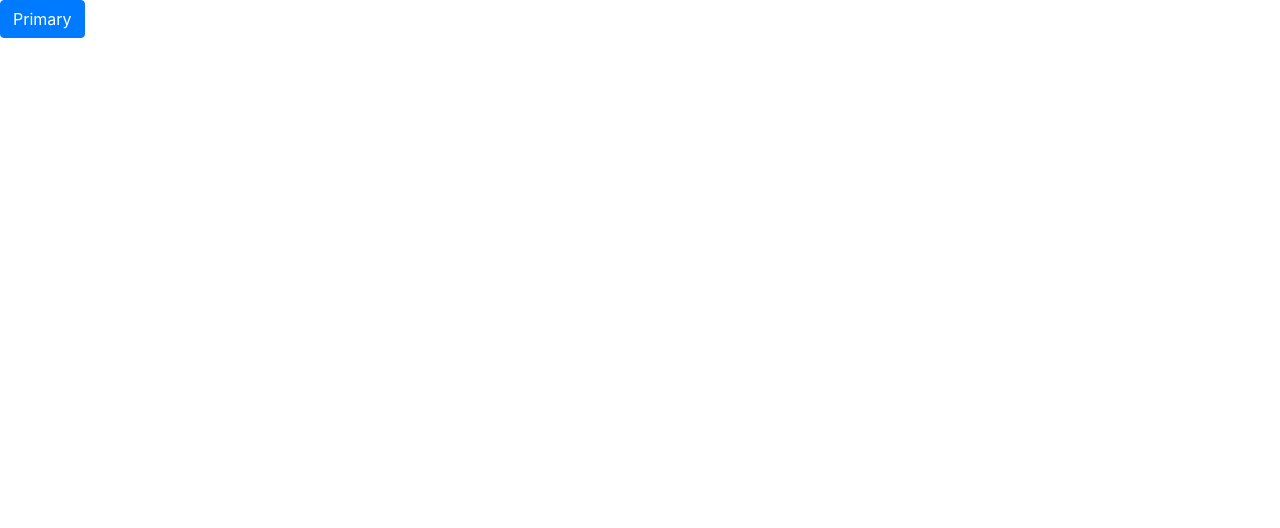
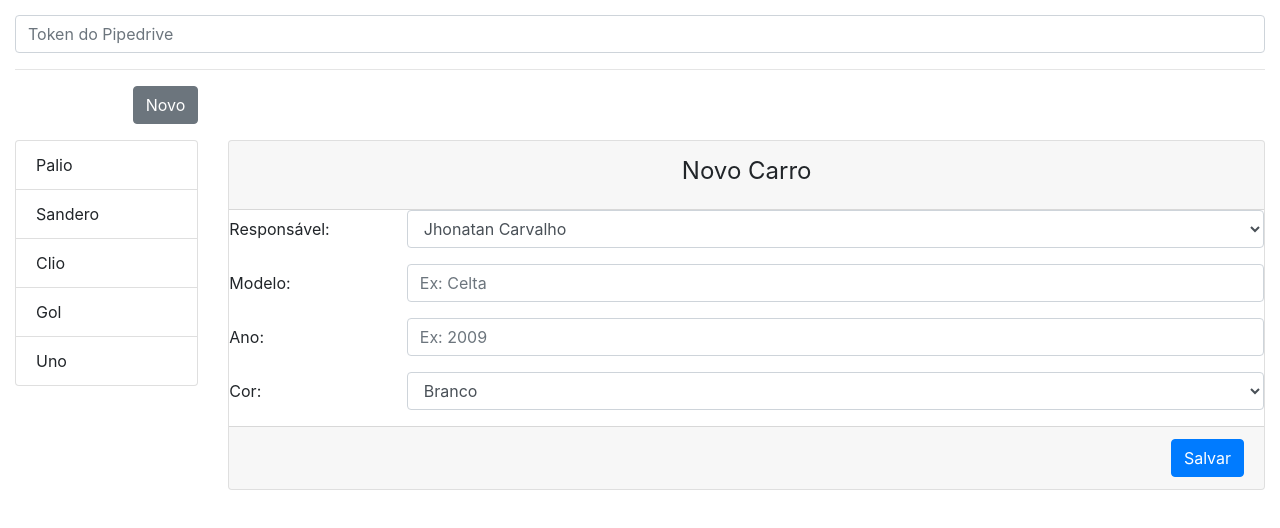
Before and after one commit to jhonatancarvalho/carros-prospects, an Angular app in the folder carros-prospects-frontend/: page / in a window 1280 px wide. Shown: the top 528 px of the page. Built offline with nearby package versions, Linux system fonts and the light colour scheme.

Commit message:
Desenvolvido protótipo para tela

```diff
--- a/carros-prospects-frontend/src/app/pages/carros/carros.component.html
+++ b/carros-prospects-frontend/src/app/pages/carros/carros.component.html
@@ -1 +1,73 @@
-<button type="button" class="btn btn-primary">Primary</button>
+<div class="container-fluid">
+    <div class="row">
+        <div class="col-12">
+            <input type="text" class="form-control" placeholder="Token do Pipedrive">
+        </div>
+    </div>
+    <hr/>
+    <div class="row">
+        <div class="col-2">
+            <button type="button" style="margin-bottom: 1rem;" class="btn btn-secondary float-right">Novo</button>
+        </div>
+    </div>
+    <div class="row">
+        <div class="col-2">
+            <ul class="list-group">
+                <li class="list-group-item">Palio</li>
+                <li class="list-group-item">Sandero</li>
+                <li class="list-group-item">Clio</li>
+                <li class="list-group-item">Gol</li>
+                <li class="list-group-item">Uno</li>
+            </ul>
+        </div>
+        <div class="col">
+            <div class="card">
+                <div class="card-header">
+                    <legend align="center">Novo Carro</legend>
+                </div>
+                <div class="card-block">
+                    <form>
+                        <div class="form-group row">
+                            <label for="exampleSelectResponsavel1" class="col-2 col-form-label">Responsável:</label>
+                            <div class="col-10">
+                                <select class="form-control" id="exampleSelectResponsavel1">
+                                    <option>Jhonatan Carvalho</option>
+                                    <option>Roberta Melo</option>
+                                </select>
+                            </div>
+                        </div>
+                        <div class="form-group row">
+                            <label for="exampleInputModelo1" class="col-2 col-form-label">Modelo:</label>
+                            <div class="col-10">
+                                <input type="text" class="form-control" id="exampleInputModelo1" placeholder="Ex: Celta">
+                            </div>
+                        </div>
+                        <div class="form-group row">
+                            <label for="exampleInputAno1" class="col-2 col-form-label">Ano:</label>
+                            <div class="col-10">
+                                <input type="text" class="form-control" id="exampleInputAno1" placeholder="Ex: 2009">
+                            </div>
+                        </div>
+                        <div class="form-group row">
+                            <label for="exampleSelectCor1" class="col-2 col-form-label">Cor:</label>
+                            <div class="col-10">
+                                <select class="form-control" id="exampleSelectCor1">
+                                    <option>Branco</option>
+                                    <option>Preto</option>
+                                    <option>Verde</option>
+                                </select>
+                            </div>
+                        </div>
+                    </form>
+                </div>
+                <div class="card-footer">
+                    <div class="row">
+                        <div class="col">
+                            <button type="submit" class="btn btn-primary float-right">Salvar</button>
+                        </div>
+                    </div>
+                </div>
+            </div>
+        </div>
+    </div>
+</div>
--- a/carros-prospects-frontend/src/index.html
+++ b/carros-prospects-frontend/src/index.html
@@ -2,7 +2,7 @@
 <html lang="en">
 <head>
   <meta charset="utf-8">
-  <title>CarrosProspectsFrontend</title>
+  <title>Carros Prospects</title>
   <base href="/">
 
   <meta name="viewport" content="width=device-width, initial-scale=1">
--- a/carros-prospects-frontend/src/styles.css
+++ b/carros-prospects-frontend/src/styles.css
@@ -1 +1,4 @@
 /* You can add global styles to this file, and also import other style files */
+.container-fluid {
+    padding-top: 15px;
+}
```
